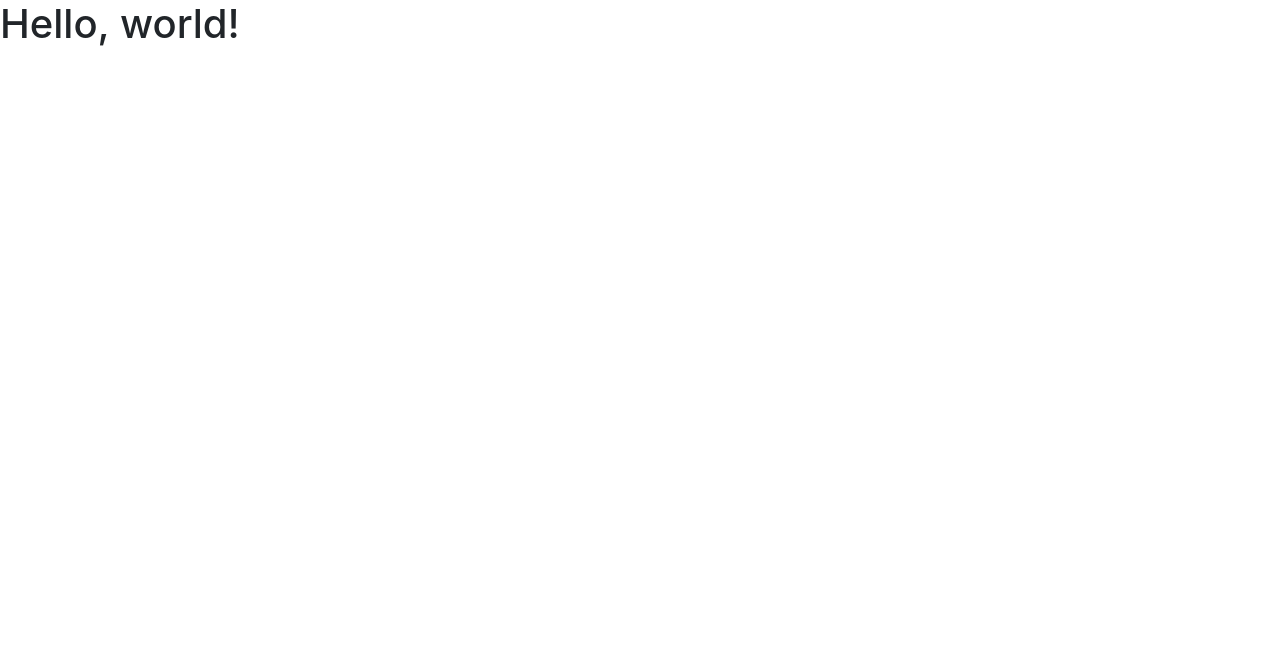
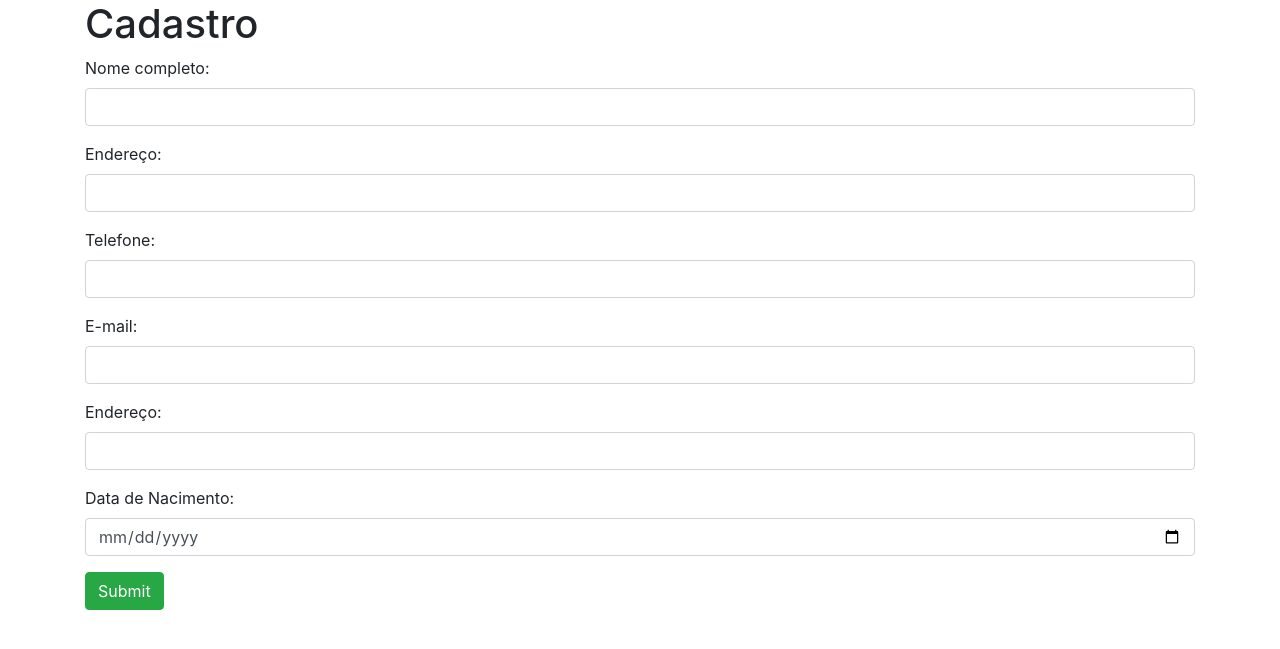
Before and after one commit to CarlosAlfredoOliveiraDeLima/crud-simples-PHP-MySQL, a PHP site: page / in a window 1280 px wide. Before the commit the part shown is almost empty. Shown: the top 649 px of the page. Run offline with PHP 8.4, Linux system fonts and the light colour scheme.

Commit message:
Criação do formulário de cadastro. Eliminação de arquivos desnecessários

```diff
--- a/index.php
+++ b/index.php
@@ -6,12 +6,48 @@
     <meta name="viewport" content="width=device-width, initial-scale=1, shrink-to-fit=no">
 
     <!-- Bootstrap CSS -->
-    <link rel="stylesheet" href="css/bootstrap.min.css">
+    <link rel="stylesheet" href="css/bootstrap.css">
 
     <title>Cadastro</title>
 </head>
 <body>
-    <h1>Hello, world!</h1>
+    <div class="container">
+        <div class="row">
+            <div class="col">
+                <h1>Cadastro</h1>
+                <form action="cadastro_script.php" method="post">
+                    <div class="form-group">
+                        <label for="nome">Nome completo:</label>
+                        <input type="text" class="form-control" name="nome">
+                    </div>
+                    <div class="form-group">
+                        <label for="endereco">Endereço:</label>
+                        <input type="text" class="form-control" name="endereco">
+                    </div>
+                    <div class="form-group">
+                        <label for="telefone">Telefone:</label>
+                        <input type="text" class="form-control" name="telefone">
+                    </div>
+                    <div class="form-group">
+                        <label for="email">E-mail:</label>
+                        <input type="email" class="form-control" name="email">
+                    </div>
+                    <div class="form-group">
+                        <label for="endereco">Endereço:</label>
+                        <input type="email" class="form-control" name="endereco">
+                    </div>
+                    <div class="form-group">
+                        <label for="dt_nasc">Data de Nacimento:</label>
+                        <input type="date" class="form-control" name="dt_nasc">
+                    </div>
+                    <div class="form-group">
+                        <input type="submit" class="btn btn-success">
+                    </div>
+                </form>
+            </div>
+        </div>
+    </div>
+
 
     <!-- Optional JavaScript -->
     <!-- jQuery first, then Popper.js, then Bootstrap JS -->
```
Also changed, not shown: 6 other files.
